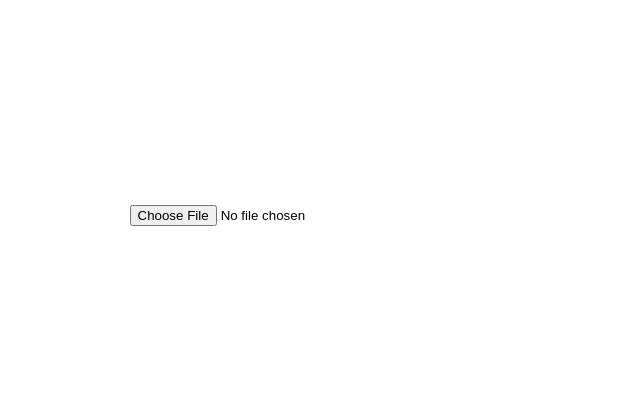
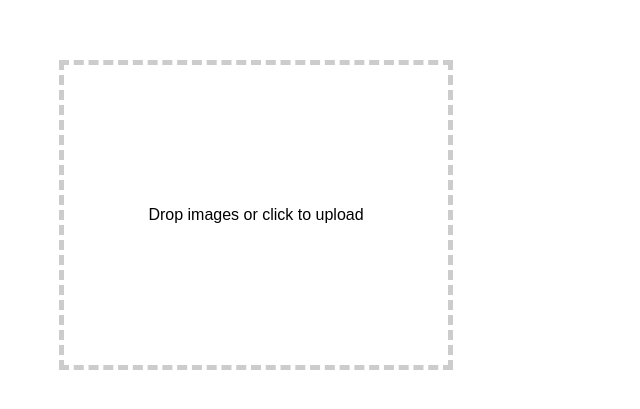
Before and after one commit to johnnyqbui/LanguageTag, a React (Create React App) app: page / in a window 1280 px wide. Shown: the part 185-594 px from the top of the page, without its empty margins (0-640 px from the left). Built offline with nearby package versions, Linux system fonts and the light colour scheme.

Commit message:
drag and drop feature added, disable feature when data is loading

```diff
--- a/package.json
+++ b/package.json
@@ -1,5 +1,5 @@
 {
-  "name": "aiTag",
+  "name": "languageTag",
   "version": "0.1.0",
   "private": true,
   "dependencies": {
--- a/public/index.html
+++ b/public/index.html
@@ -19,7 +19,7 @@
       work correctly both with client-side routing and a non-root public URL.
       Learn how to configure a non-root public URL by running `npm run build`.
     -->
-    <title>Ai Tag</title>
+    <title>Language Tag</title>
   </head>
   <body>
     <noscript>
--- a/src/App.css
+++ b/src/App.css
@@ -20,3 +20,18 @@
 .clarifai-info ul li {
   list-style-type: none;
 }
+
+.img-submit {
+	cursor: pointer;
+	border: 5px dashed #ccc;
+	display: flex;
+	justify-content: center;
+	align-items: center;
+	width: 30%;
+	height: 300px;
+	margin: 50px;
+}
+
+.img-submit input[type="file"] {
+	display: none;
+}
--- a/src/App.js
+++ b/src/App.js
@@ -27,7 +27,7 @@ class App extends Component {
       apiKey: `c82a97c774c94a01afd42f8f49f9bb8c`
     })
 
-    app.models.predict(Clarifai.TRAVEL_MODEL,
+    app.models.predict(Clarifai.GENERAL_MODEL,
       {base64: base64}).then(
       (response) => {
         this.setState({
@@ -43,9 +43,9 @@ class App extends Component {
 
   handleSubmit(e) {
     let file = e.target.files[0];
-    let reader = new FileReader()
+    let reader = new FileReader();
+    file ? reader.readAsDataURL(file) : false;
 
-    reader.readAsDataURL(file)
     reader.onload = () => {
       this.setState({
         fileName: file.name,
@@ -68,8 +68,8 @@ class App extends Component {
     return (
       <div className="App">
         <ImageSubmit
-          className='drop-zone'
           onSubmit={this.handleSubmit.bind(this)}
+          isLoading={this.state.isLoading}
         />
         <ImagePreview
           fileName={this.state.fileName}
--- a/src/components/ImageSubmit.js
+++ b/src/components/ImageSubmit.js
@@ -1,13 +1,16 @@
 import React from 'react';
 
 const imageSubmit = (props) => {
+	const { isLoading } = props;
 	return (
-		<div className="img-submit">
-			<input
+		<label className="img-submit">
+		Drop images or click to upload
+	        <input
 		        type="file"
 		        onChange={ props.onSubmit.bind(this) }
+		       	disabled={ isLoading }
 	        />
-        </div>
+        </label>
 	)
 }
 
```
